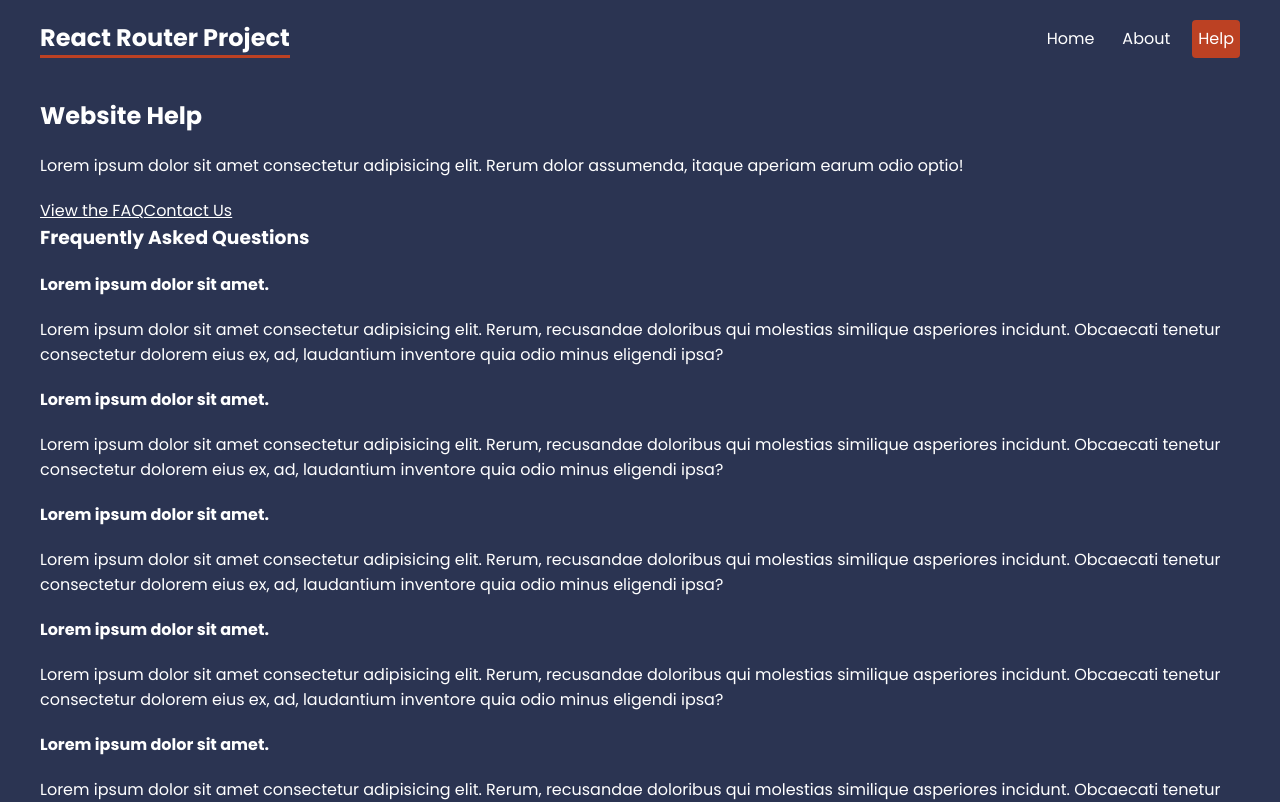
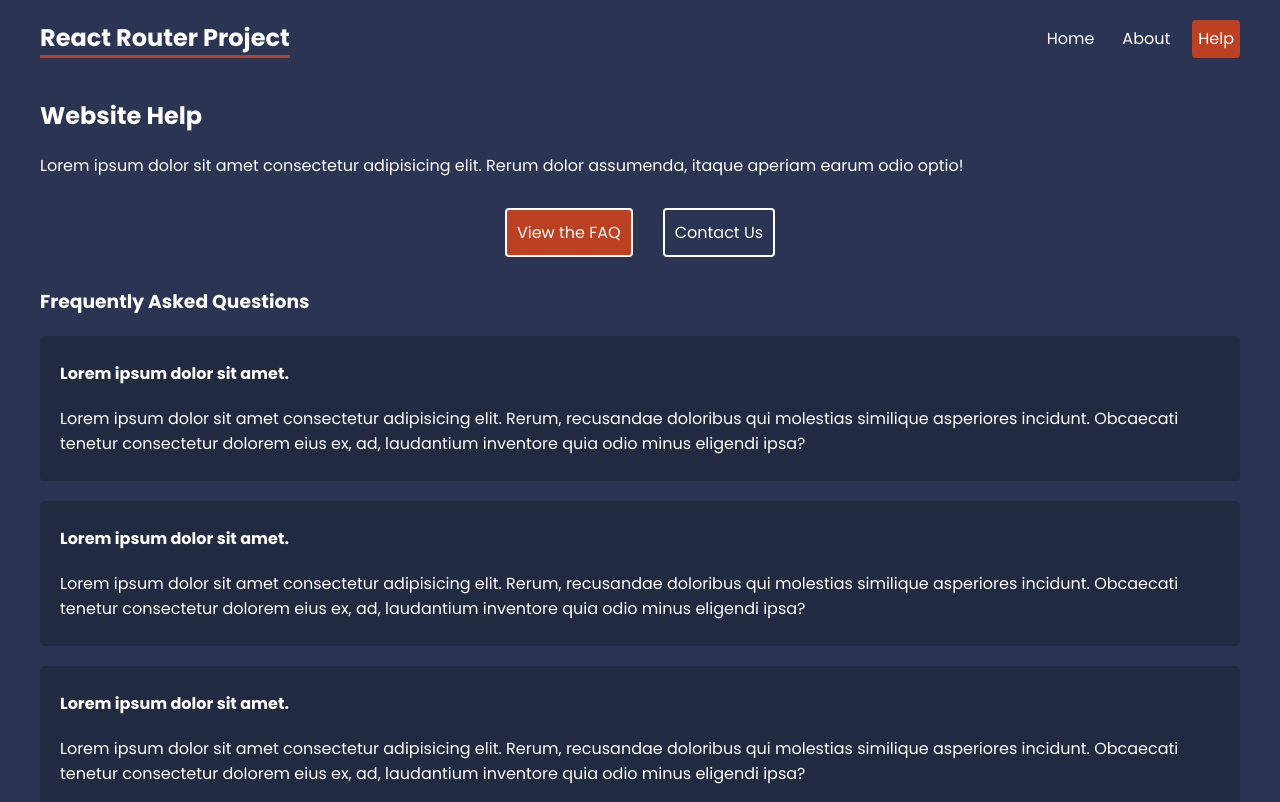
Before and after one commit to ElenaCoder/react-router-project, a React (Vite) app: page /help/faq in a window 1280 px wide. Shown: the top 802 px of the page. Built offline with nearby package versions, Linux system fonts and the light colour scheme.

Commit message:
feat: add styling for help layout

```diff
--- a/src/index.css
+++ b/src/index.css
@@ -56,10 +56,51 @@
 
 
 /* help layout */
-
+.help-layout nav {
+  display: flex;
+  justify-content: center;
+  gap: 30px;
+  margin: 30px 0;
+}
+.help-layout nav a{
+  padding: 10px;
+  border: 2px solid white;
+  border-radius: 4px;
+  text-decoration: none;
+}
+.help-layout nav a:hover{
+  border-color: var(--primary);
+}
+.help-layout nav a.active {
+  background: var(--primary);
+}
 
 /* faq */
+.faq .question {
+  background: rgba(0,0,0,0.2);
+  padding: 5px 20px;
+  border-radius: 4px;
+  margin: 20px 0;
+}
 
+/* contact form */
+form {
+  margin-top: 30px;
+}
+form input, form label span, form textarea {
+  display: block;
+}
+form input, form textarea {
+  margin-bottom: 30px;
+  padding: 8px;
+  border-radius: 4px;
+  border: 0;
+  width: 300px;
+  color: var(--secondary);
+}
+form label span {
+  margin-bottom: 10px;
+}
 
 /* careers list */
 
```
